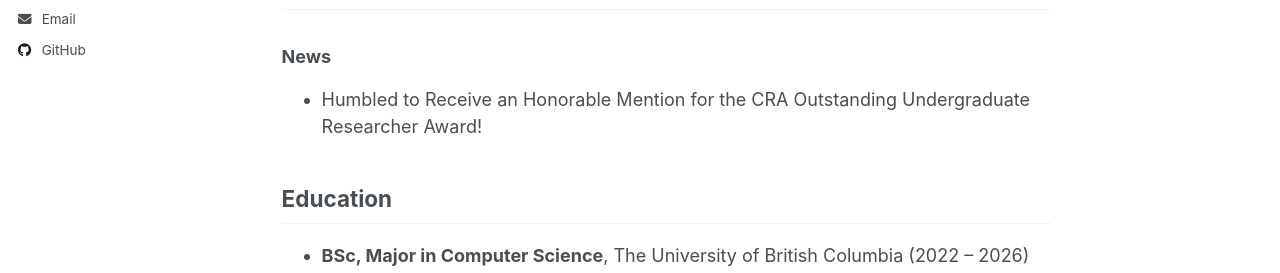
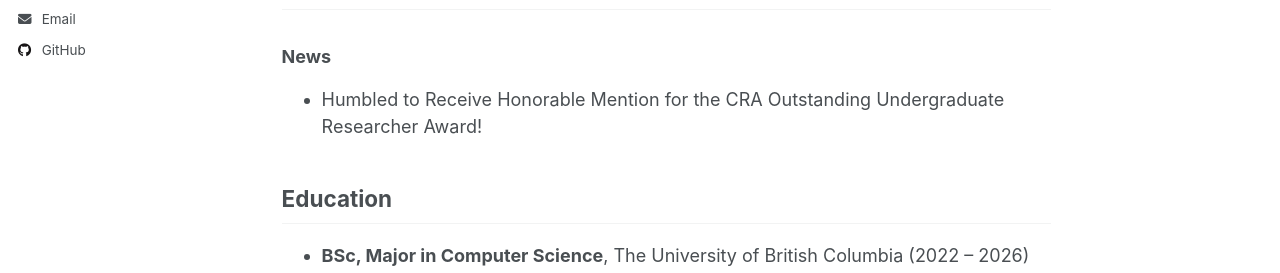
Before and after one commit to AiShibo/aishibo.github.io, a Jekyll site: the page built from _pages/about.md, in a window 1280 px wide and 900 px high. Shown: the part 393-666 px from the top of the window. Built offline with Jekyll 4.4.1, drawn with Linux system fonts in a browser that asks for light colours; a script that is not in the unit is left out.

Commit message:
make news section reads better

```diff
--- a/_pages/about.md
+++ b/_pages/about.md
@@ -19,7 +19,7 @@ operating system vulnerabilities, systematic approaches for mitigation, and desi
 ---
 
 ### News
-- Humbled to Receive an Honorable Mention for the CRA Outstanding Undergraduate Researcher Award!
+- Humbled to Receive Honorable Mention for the CRA Outstanding Undergraduate Researcher Award!
 
 
 ## Education
```
